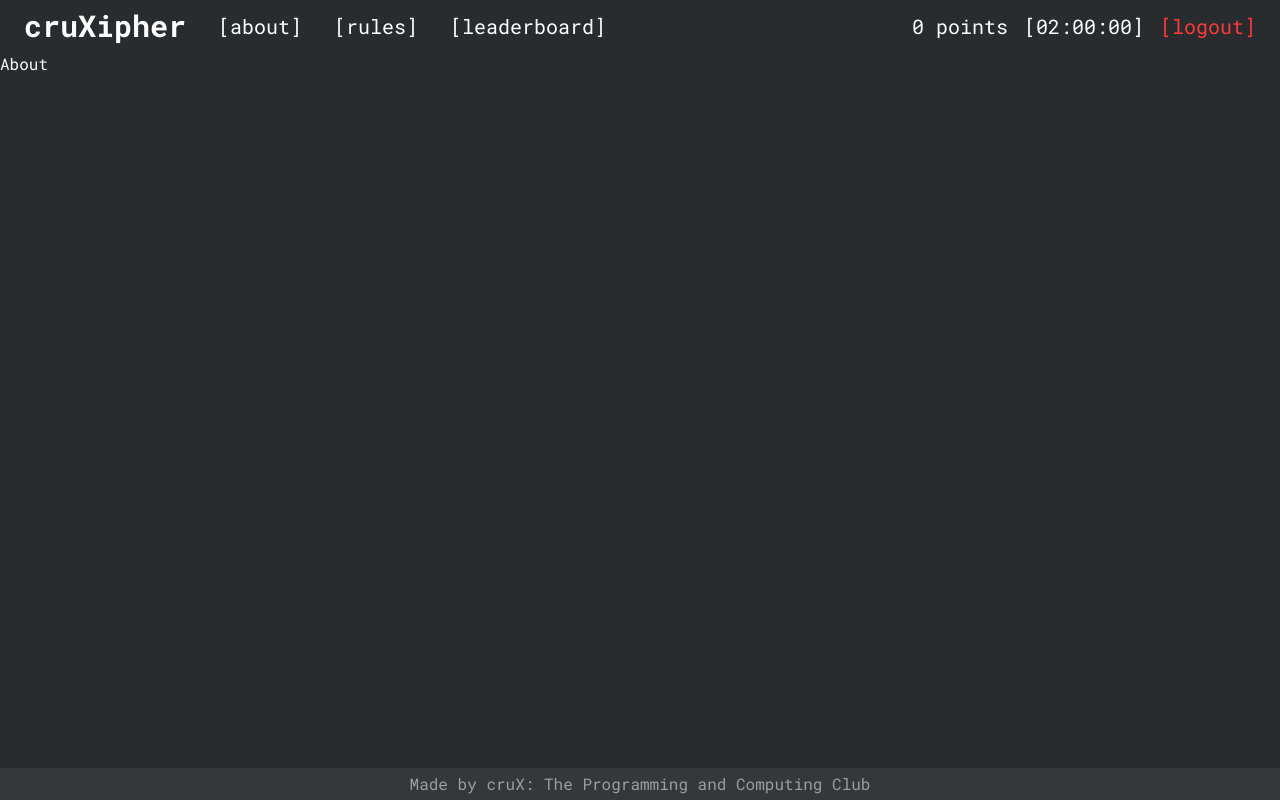
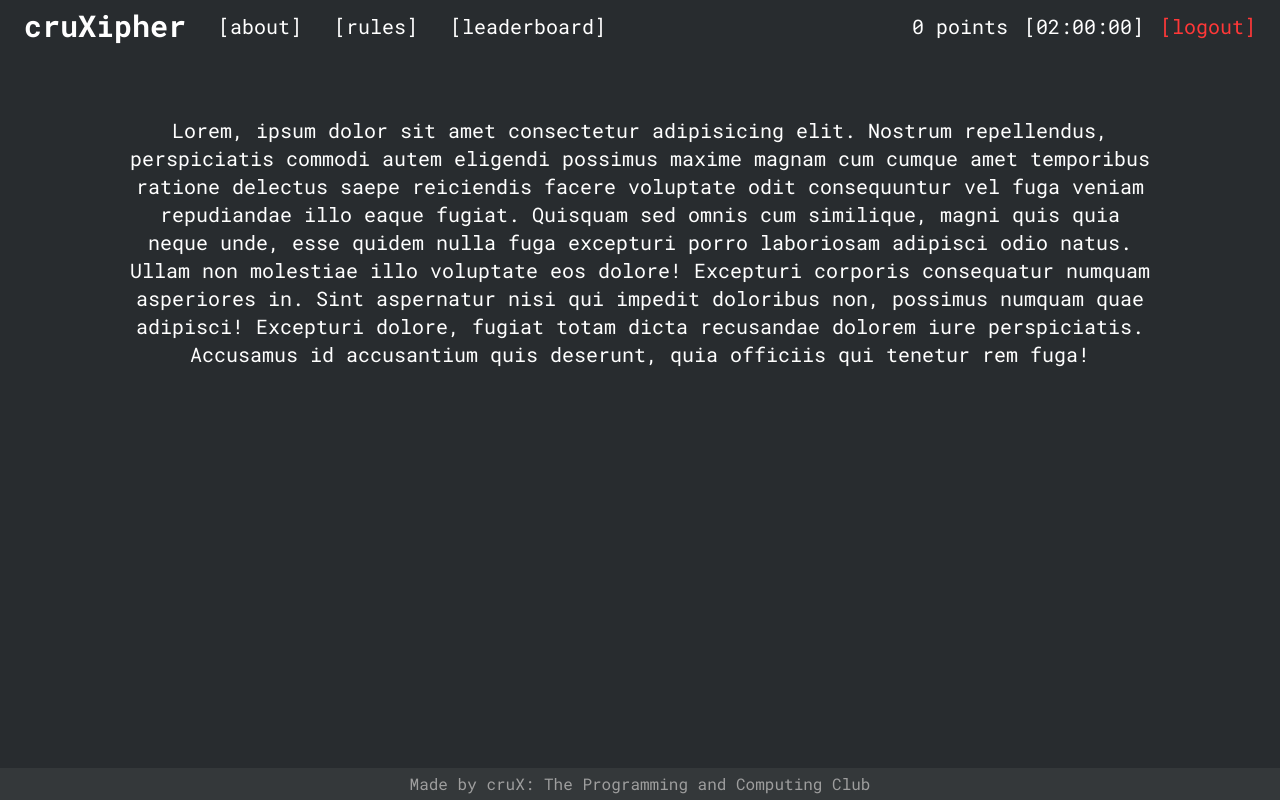
Before and after one commit to crux-bphc/cruXipher-website, a React (Vite) app: page /about in a window 1280 px wide. Built offline with nearby package versions, Linux system fonts and the light colour scheme.

Commit message:
Add lorem ipsum as placeholder

```diff
--- a/src/pages/About.tsx
+++ b/src/pages/About.tsx
@@ -1,5 +1,19 @@
 const About = () => {
-  return <div>About</div>;
+  return (
+    <div className="px-32 pt-16 pb-8 text-xl min-h-full text-center">
+      Lorem, ipsum dolor sit amet consectetur adipisicing elit. Nostrum
+      repellendus, perspiciatis commodi autem eligendi possimus maxime magnam
+      cum cumque amet temporibus ratione delectus saepe reiciendis facere
+      voluptate odit consequuntur vel fuga veniam repudiandae illo eaque fugiat.
+      Quisquam sed omnis cum similique, magni quis quia neque unde, esse quidem
+      nulla fuga excepturi porro laboriosam adipisci odio natus. Ullam non
+      molestiae illo voluptate eos dolore! Excepturi corporis consequatur
+      numquam asperiores in. Sint aspernatur nisi qui impedit doloribus non,
+      possimus numquam quae adipisci! Excepturi dolore, fugiat totam dicta
+      recusandae dolorem iure perspiciatis. Accusamus id accusantium quis
+      deserunt, quia officiis qui tenetur rem fuga!
+    </div>
+  );
 };
 
 export default About;
```
